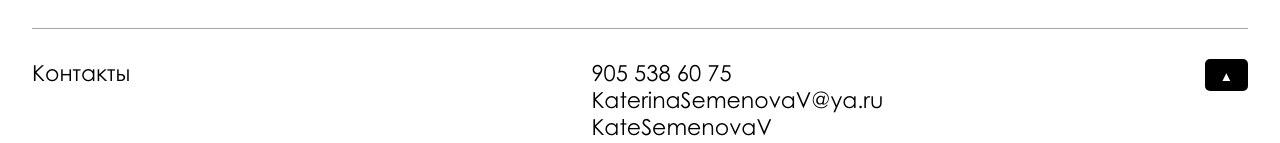
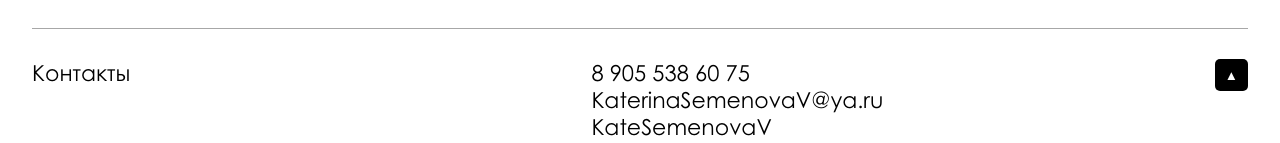
Before and after one commit to i0ji/p_semenova_next, a Next.js app: page / in a window 1280 px wide. Shown: the part 6468-6611 px from the top of the page. Built offline with nearby package versions, Linux system fonts and the light colour scheme.

Commit message:
style:small button style touches

```diff
--- a/src/components/Footer/Footer.module.scss
+++ b/src/components/Footer/Footer.module.scss
@@ -49,7 +49,7 @@
 
       height: 30%;
 
-      padding: 10px 15px;
+      padding: 5px 10px;
 
       background-color: black;
       color: white;
--- a/src/components/Footer/Footer.tsx
+++ b/src/components/Footer/Footer.tsx
@@ -56,7 +56,7 @@ export default function Footer() {
         <h4>Контакты</h4>
         <div>
           <p>
-            <a href="tel:+79055386075">905 538 60 75</a>
+            <a href="tel:+79055386075">8 905 538 60 75</a>
           </p>
           <p>
             <a href="mailto:KaterinaSemenovaV@ya.ru">KaterinaSemenovaV@ya.ru</a>
@@ -77,7 +77,7 @@ export default function Footer() {
               showButton ? styles.show : ''
             }`}
           >
-            ▲
+            <strong>▲</strong>
           </button>
         )}
       </div>
```
